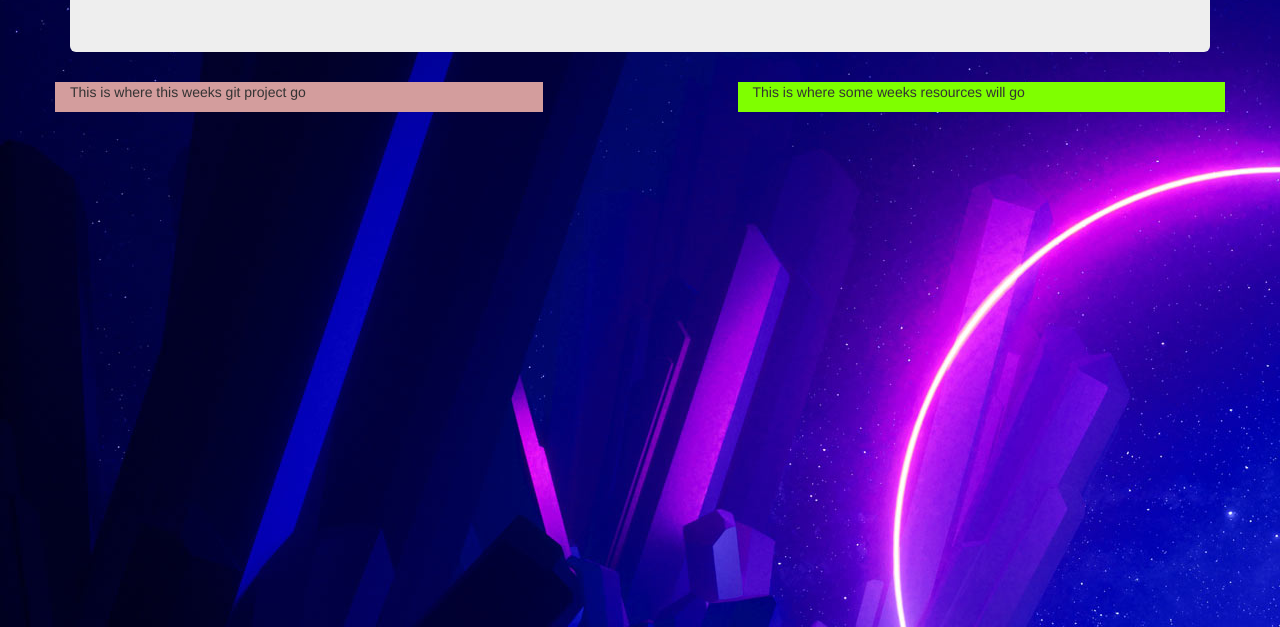
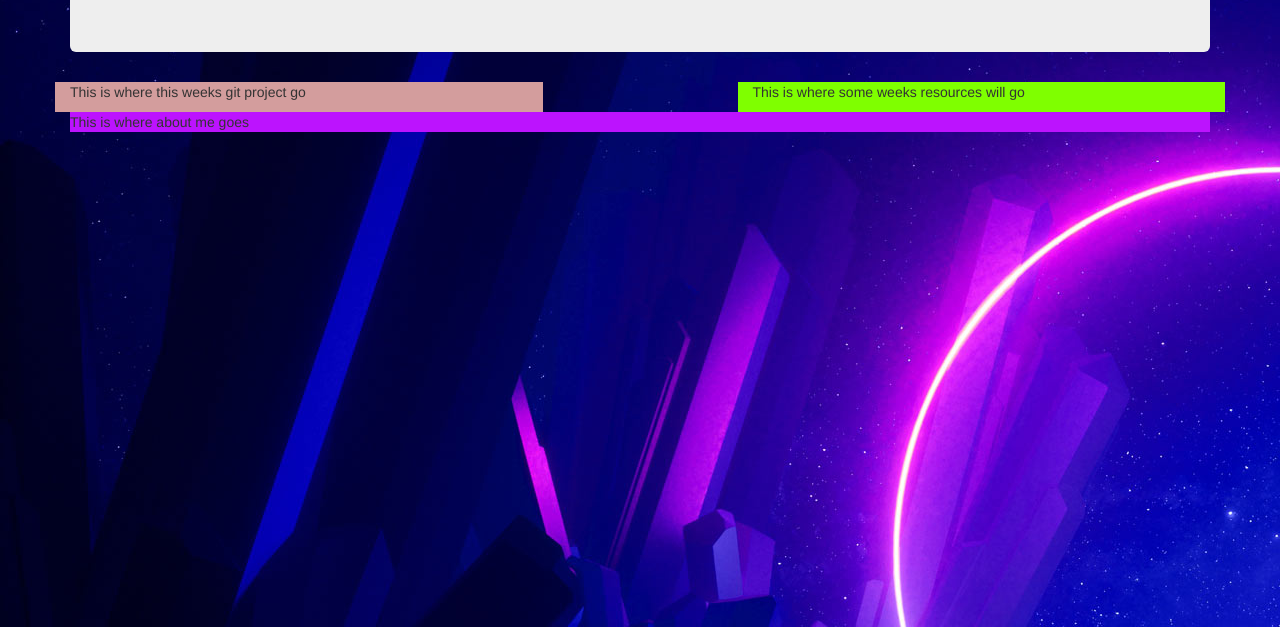
Before and after one commit to SPdowns/Spdowns-Portfolio, a plain HTML site: page index.html in a window 1280 px wide. Shown: the part 173-800 px from the top of the page. Drawn offline with Linux system fonts and the light colour scheme.

Commit message:
add about me space

```diff
--- a/css/styles.css
+++ b/css/styles.css
@@ -12,6 +12,10 @@
   background-color: chartreuse;
 }
 
+.about {
+  background-color: #bc13fe;
+}
+
 body {
   background-image: url("../img/bgimg1.jpg");
   background-repeat: no-repeat;
--- a/index.html
+++ b/index.html
@@ -30,6 +30,9 @@
           <p>This is where some weeks resources will go</p>
         </div>
       </div>
+      <div class="about">
+        <p>This is where about me goes</p>
+      </div>
     </div>
   </body>
 </html>
```
